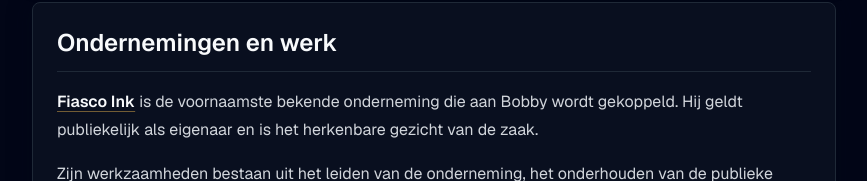
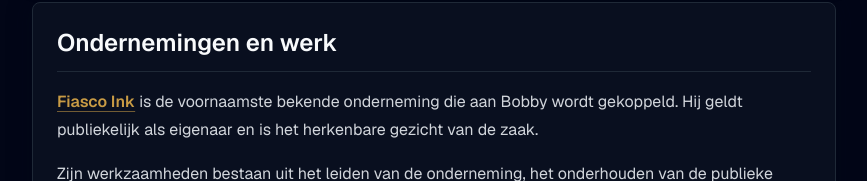
Before and after one commit to kingfreshRLLMN/meridianarchief, a Next.js app: page /characters/bobby-ray-fiasco in a window 1280 px wide. Shown: the part 1908-2089 px from the top of the page, without its empty margins (0-867 px from the left). Built offline with nearby package versions, Linux system fonts and the light colour scheme.

Commit message:
Highlight clickable dossier references

```diff
--- a/components/dossier-narrative.tsx
+++ b/components/dossier-narrative.tsx
@@ -17,7 +17,7 @@ export default function DossierNarrative({
               <Link
                 key={`${part.href}-${partIndex}`}
                 href={part.href}
-                className="font-semibold text-[#f8fafc] underline decoration-[#c89b45]/55 underline-offset-4 transition hover:text-[#e0b85a]"
+                className="font-semibold text-[#c89b45] underline decoration-[#c89b45]/55 underline-offset-4 transition hover:text-[#e0b85a] hover:decoration-[#e0b85a]"
               >
                 {part.name}
               </Link>
```
